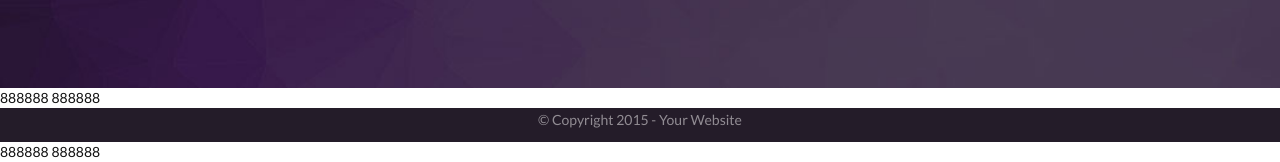
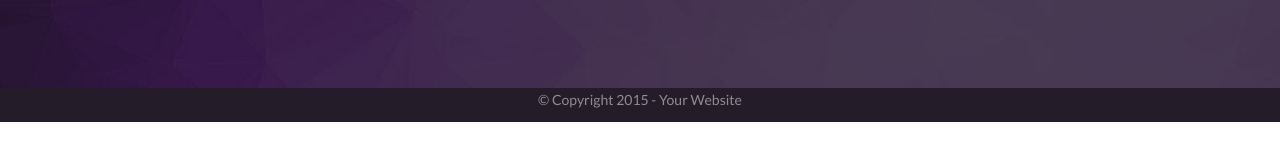
Before and after one commit to Hossein13M/TheSetup, a plain HTML site: page index.html in a window 1280 px wide. Shown: the part 4830-4992 px from the top of the page. After the commit the page ends 4952 px from the top, so only its background shows below. Drawn offline with nearby package versions, Linux system fonts and the light colour scheme.

Commit message:
some minor fix in copyright section

```diff
--- a/index.html
+++ b/index.html
@@ -379,18 +379,15 @@
         </div>
     </section>
 
-    <span class="num">888888</span>
-    <!--推荐写法-->
-    <span class="num" data-num="888888"></span>
+
+
+
     <!-- divSep this is the copyright section of the footer -->
     <div id="copyright">
         <div class="container-fluid text-center copyright-footer">
             <p class="text-capitalize">© copyright 2015 - your website</p>
         </div>
     </div>
-
-    <span class="num">888888</span>
-    <span class="num" data-num="888888"></span>
 
 
 
```
